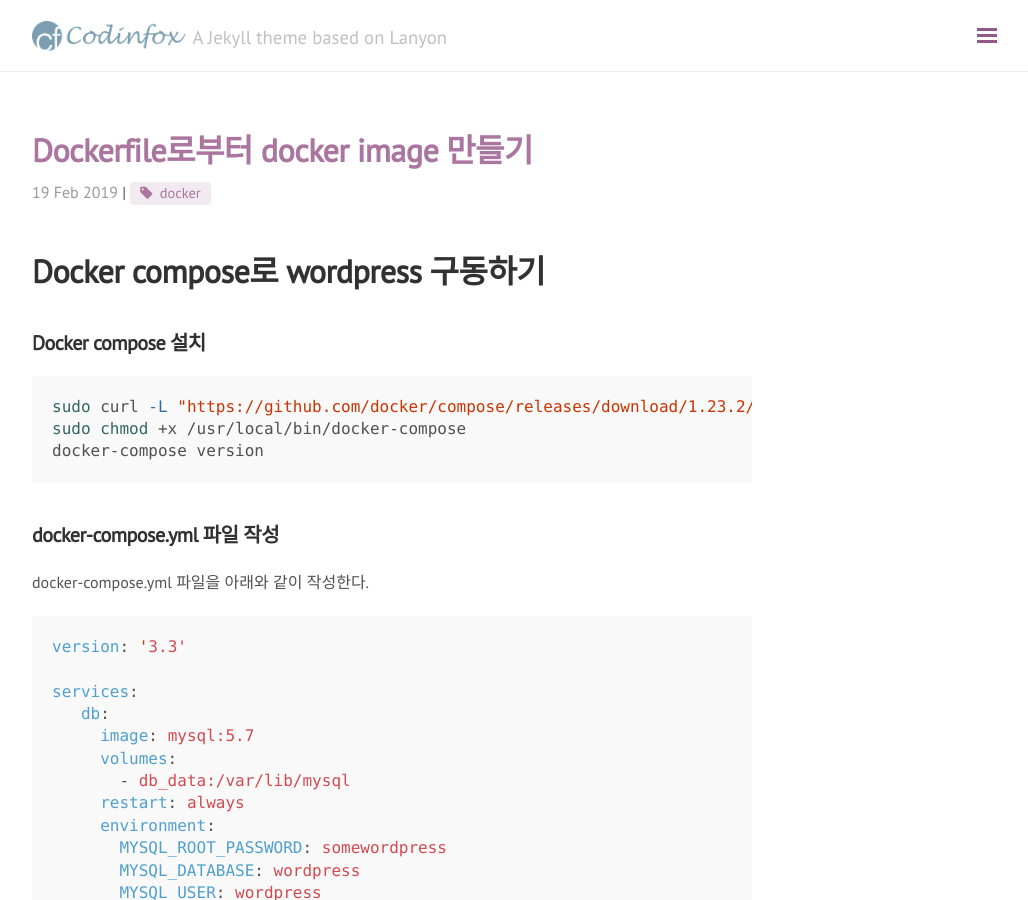
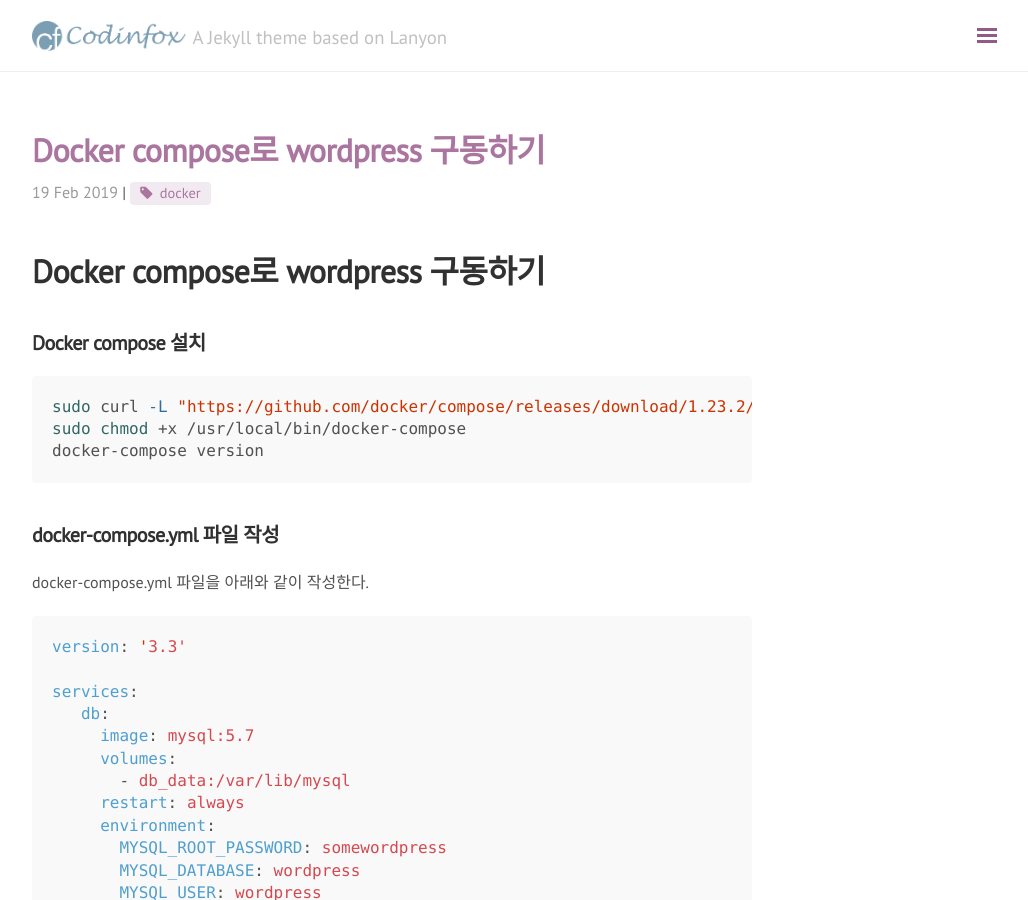
Before and after one commit to joonahn/joonahn_github_io, a Jekyll site: the page built from _posts/docker/2019-02-19-run-wordpress-with-docker-compose.md, in a window 1280 px wide and 900 px high. Shown: the whole window, without its empty margins (248-1276 px from the left). Built offline with Jekyll 4.4.1, drawn with Linux system fonts in a browser that asks for light colours; nearby versions of some CDN libraries; comment, search, counter and statistics services are not loaded.

Commit message:
문서 제목 오류 수정

```diff
--- a/_posts/docker/2019-02-19-run-wordpress-with-docker-compose.md
+++ b/_posts/docker/2019-02-19-run-wordpress-with-docker-compose.md
@@ -1,6 +1,6 @@
 ---
 layout: post
-title: Dockerfile로부터 docker image 만들기
+title: Docker compose로 wordpress 구동하기
 category: docker
 tags: [docker]
 comments: true
```
